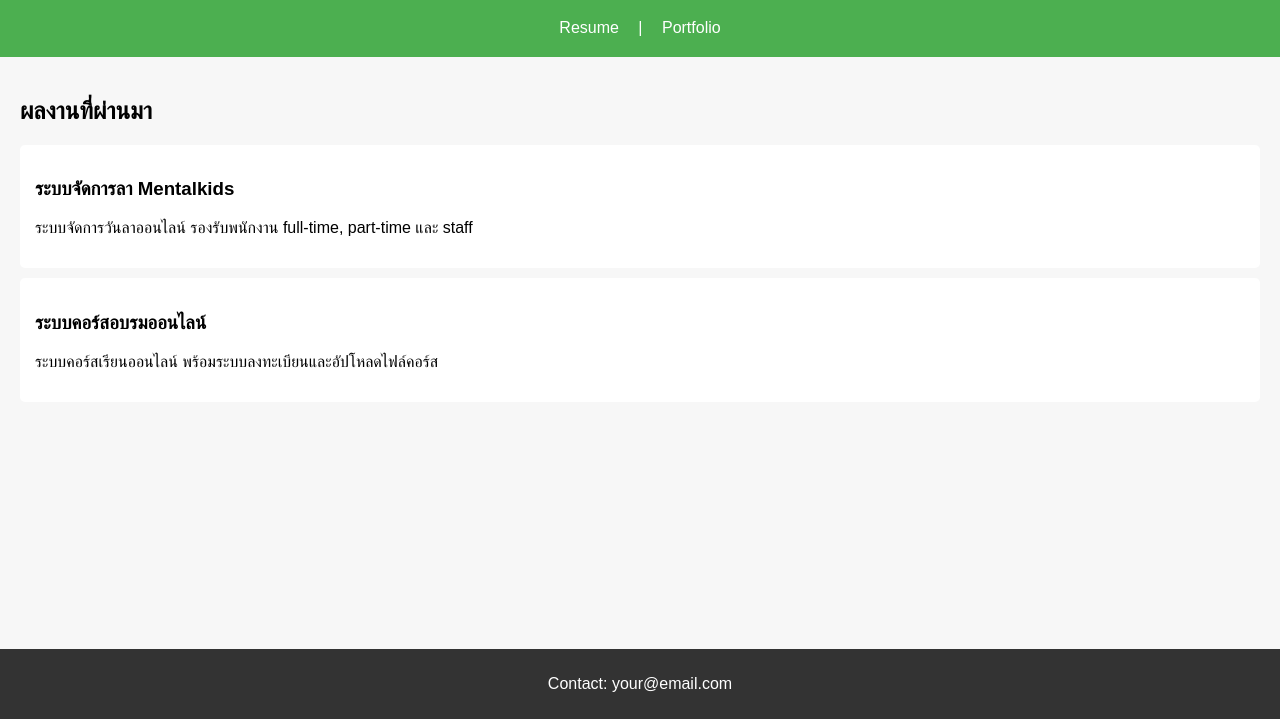
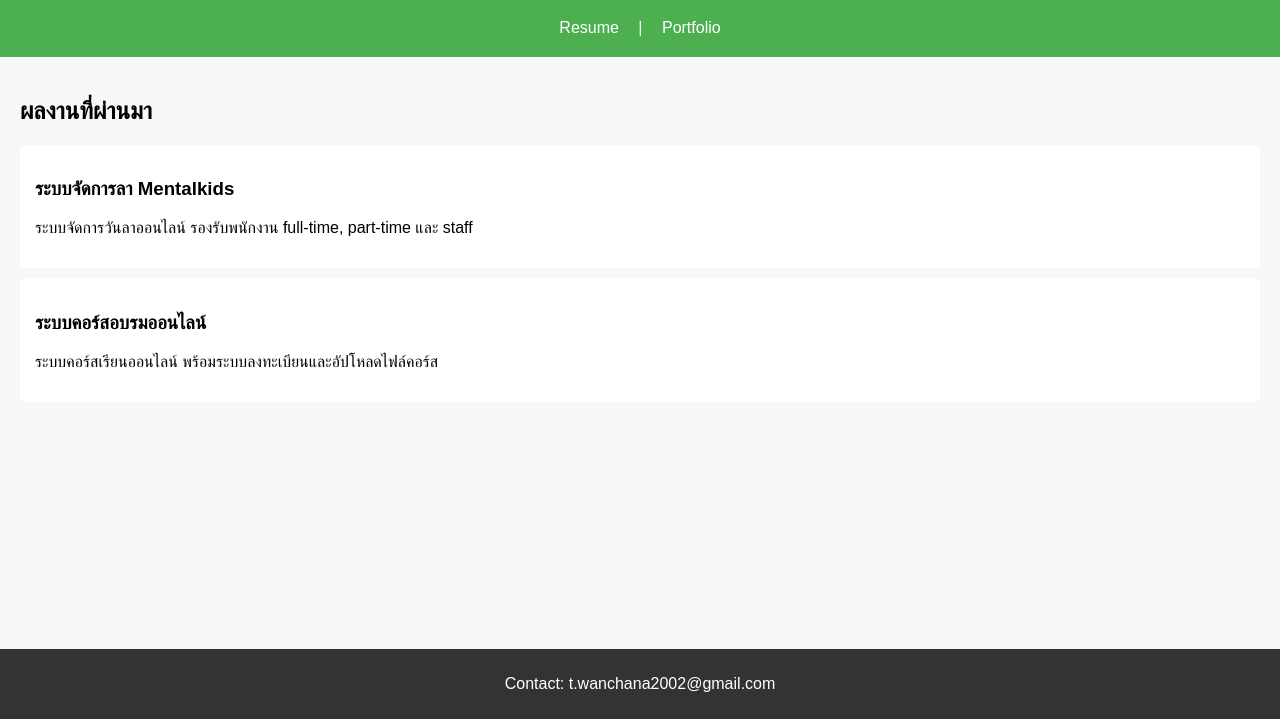
Before and after one commit to Midash14/wanchana.github.io, a plain HTML site: page portfolio.html in a window 1280 px wide. Shown: the part 81-800 px from the top of the page. Drawn offline with Linux system fonts and the light colour scheme.

Commit message:
Update portfolio.html

```diff
--- a/portfolio.html
+++ b/portfolio.html
@@ -29,7 +29,7 @@
   </section>
 
   <footer>
-    <p>Contact: your@email.com</p>
+    <p>Contact: t.wanchana2002@gmail.com</p>
   </footer>
 </body>
 </html>
```
